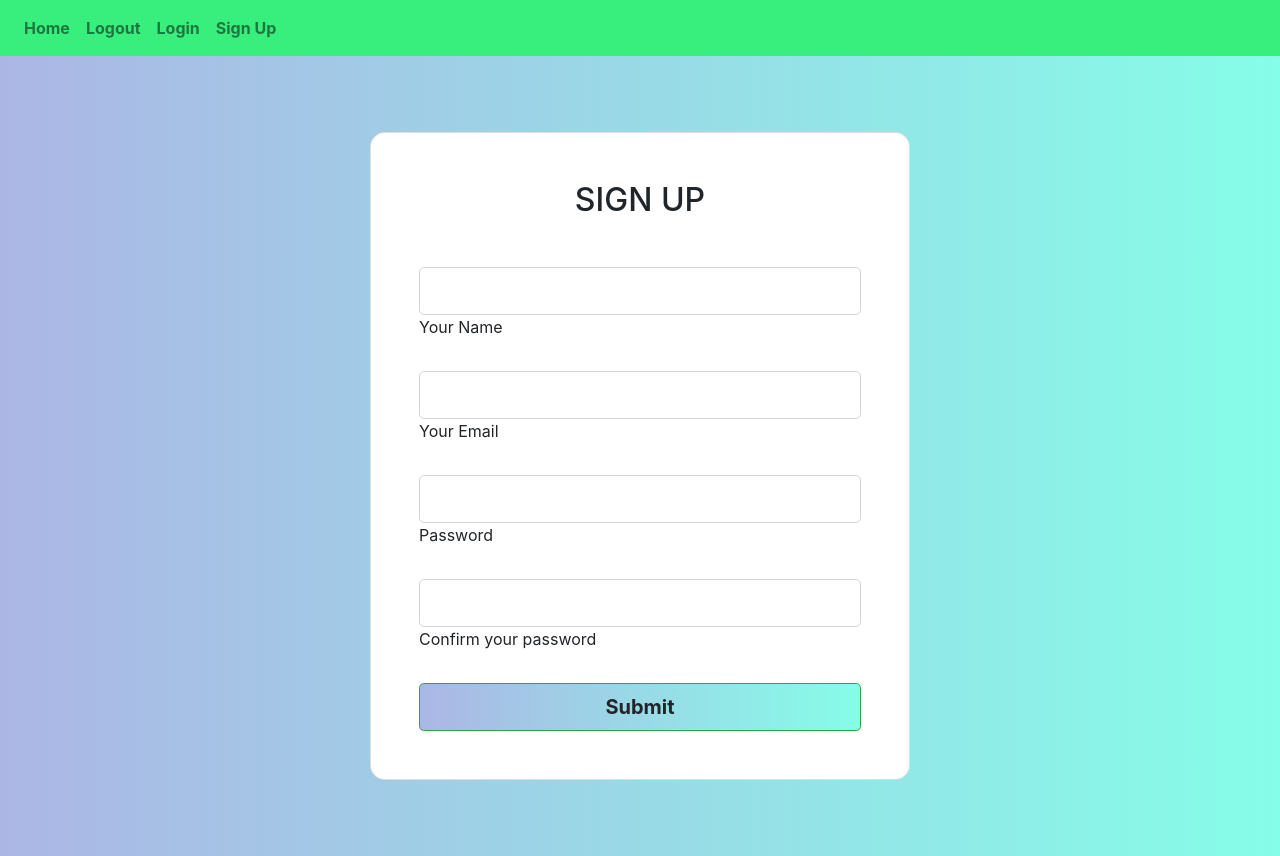
After one commit to SatchitK/CrevBuildHours, a Flask app: template website/templates/signup.html in a window 1280 px wide. The commit adds this page. Run offline with Flask 3, Linux system fonts and the light colour scheme; the template is opened without the code that fills it, so the values that code supplies are empty; some libraries are stand-ins or nearby versions.

Commit message:
added a lot

```diff
--- a/website/__init__.py
+++ b/website/__init__.py
@@ -1,8 +1,14 @@
 from flask import Flask
+from flask_sqlalchemy import SQLAlchemy
+
+db = SQLAlchemy()
+DB_NAME = "crevdatabase.db"
 
 def create_app():
     app = Flask(__name__)
     app.config['SECRET_KEY'] = 'Joey Tidrow is a big nerd'
+    app.config['SQLALCHEMY_DATABASE_URI'] = f'sqlite:///{DB_NAME}'
+    db.init_app(app)
 
     from .views import views
     from .auth import auth
--- /dev/null
+++ b/website/static/style.css
@@ -0,0 +1,20 @@
+.gradient-custom-3 {
+    /* fallback for old browsers */
+    background: #86fde8;
+
+    /* Chrome 10-25, Safari 5.1-6 */
+    background: -webkit-linear-gradient(to right, #acb6e5, #86fde8);
+
+    /* W3C, IE 10+/ Edge, Firefox 16+, Chrome 26+, Opera 12+, Safari 7+ */
+    background: linear-gradient(to right, #acb6e5, #86fde8)
+    }
+    .gradient-custom-4 {
+    /* fallback for old browsers */
+    background: #86fde8;
+
+    /* Chrome 10-25, Safari 5.1-6 */
+    background: -webkit-linear-gradient(to right, #acb6e5, #86fde8);
+
+    /* W3C, IE 10+/ Edge, Firefox 16+, Chrome 26+, Opera 12+, Safari 7+ */
+    background: linear-gradient(to right, #acb6e5, #86fde8)
+    }
--- a/website/templates/base.html
+++ b/website/templates/base.html
@@ -14,12 +14,15 @@
             href="https://stackpath.bootstrapcdn.com/font-awesome/4.7.0/css/font-awesome.min.css"
             crossorigin="anonymous"
         />
-
+        <link
+            rel="stylesheet"
+            href="../static/style.css"
+        />
         <title>{% block title %}Home{% endblock %}</title>
     </head>
 
     <body>
-        <nav class="navbar navbar-expand-lg navbar-light" style="background-color: #bb9346;">
+        <nav class="navbar navbar-expand-lg navbar-light" style="background-color: #38ef7d;">
             <button
               class="navbar-toggler"
               type="button"
@@ -38,6 +41,27 @@
             </div>
         </nav>
 
+        {% with messages = get_flashed_messages(with_categories=true) %} {% if
+            messages %} {% for category, message in messages %} {% if category ==
+            'error' %}
+            <div class="alert alert-danger alter-dismissable fade show" role="alert">
+              {{ message }}
+              <button type="button" class="close" data-dismiss="alert">
+                <span aria-hidden="true">&times;</span>
+              </button>
+            </div>
+            {% else %}
+            <div class="alert alert-success alter-dismissable fade show" role="alert">
+              {{ message }}
+              <button type="button" class="close" data-dismiss="alert">
+                <span aria-hidden="true">&times;</span>
+              </button>
+            </div>
+        {% endif %} {% endfor %} {% endif %} {% endwith %}
+
+        <div class="container:">
+            {% block content %} {% endblock %}
+        </div>
         <script
             src="https://code.jquery.com/jquery-3.2.1.slim.min.js"
             integrity="sha384-KJ3o2DKtIkvYIK3UENzmM7KCkRr/rE9/Qpg6aAZGJwFDMVNA/GpGFF93hXpG5KkN"
@@ -53,5 +77,6 @@
             integrity="sha384-JZR6Spejh4U02d8jOt6vLEHfe/JQGiRRSQQxSfFWpi1MquVdAyjUar5+76PVCmYl"
             crossorigin="anonymous"
         ></script>
+
     </body>
 </html>
--- a/website/templates/home.html
+++ b/website/templates/home.html
@@ -1,2 +1,6 @@
 {% extends "base.html" %}
 {% block title %}Home{% endblock %}
+
+{% block content %}
+<h1>This is the Home Page</h1>
+{% endblock %}
--- /dev/null
+++ b/website/templates/signup.html
@@ -0,0 +1,52 @@
+{% extends "base.html" %} {% block title %}Sign Up{% endblock %} {% block
+    content %}
+    <section class="vh-100 bg-image">
+    <div class="mask d-flex align-items-center h-100 gradient-custom-3">
+    <div class="container h-100">
+      <div class="row d-flex justify-content-center align-items-center h-100">
+        <div class="col-12 col-md-9 col-lg-7 col-xl-6">
+          <div class="card" style="border-radius: 15px;">
+            <div class="card-body p-5">
+              <h2 class="text-uppercase text-center mb-5">Sign Up</h2>
+
+              <form method="POST">
+
+                <div class="form-outline mb-4">
+                    <input type="text" id="fullname" name="fullname" class="form-control form-control-lg" />
+                    <label class="form-label" for="fullname">Your Name</label>
+                </div>
+
+
+                <div class="form-outline mb-4">
+                  <input type="email" id="email" name="email" class="form-control form-control-lg" />
+                  <label class="form-label" for="email">Your Email</label>
+                </div>
+
+                <div class="form-outline mb-4">
+                  <input type="password" id="password1" name="password1" class="form-control form-control-lg" />
+                  <label class="form-label" for="password1">Password</label>
+                </div>
+
+                <div class="form-outline mb-4">
+                  <input type="password" id="password2" name="password2" class="form-control form-control-lg" />
+                  <label class="form-label" for="password2">Confirm your password</label>
+                </div>
+
+                <div class="d-flex justify-content-center">
+                  <button type="submit"
+                    class="btn btn-success btn-block btn-lg gradient-custom-4 text-body"><b>Submit</b></button>
+                </div>
+
+                <!-- <p class="text-center text-muted mt-5 mb-0">Have already an account? <a href="#!"
+                    class="fw-bold text-body"><u>Login here</u></a></p> -->
+
+              </form>
+
+            </div>
+          </div>
+        </div>
+      </div>
+    </div>
+  </div>
+</section>
+    {% endblock %}
```
Also changed, not shown: website/auth.py (+23 -5 lines), website/models.py (+14 -0 lines), website/templates/login.html (added, +41 -0 lines).
